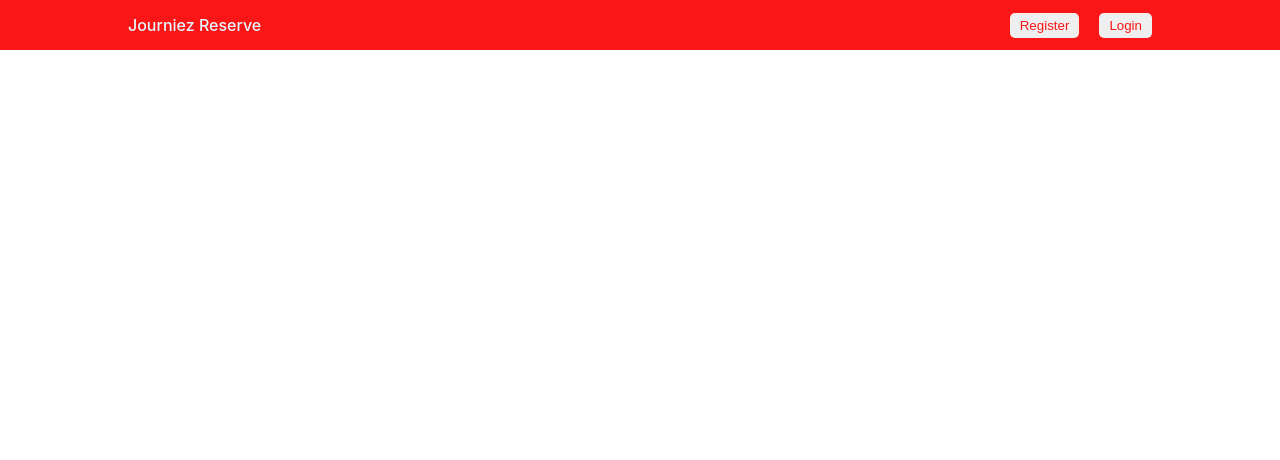
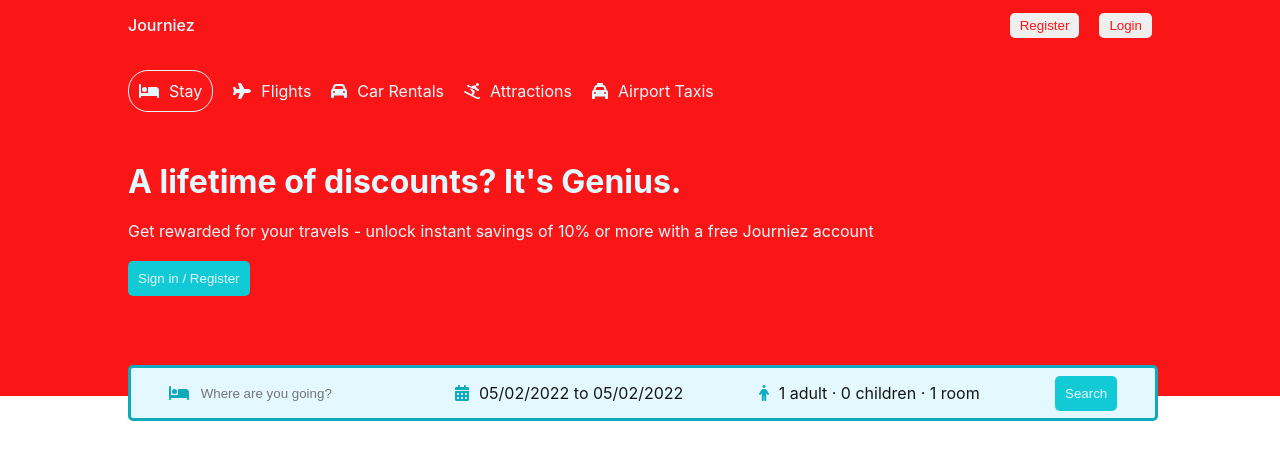
Before and after one commit to Blueprint-Avenue/journiez, a React (Create React App) app: page / in a window 1280 px wide. Shown: the top 460 px of the page. Built offline with nearby package versions, Linux system fonts and the light colour scheme.

Commit message:
completed header component

```diff
--- /dev/null
+++ b/src/components/header/Header.js
@@ -0,0 +1,188 @@
+import {
+	faBed,
+	faCalendar,
+	faCalendarDays,
+	faCar,
+	faPerson,
+	faPersonSkiing,
+	faPlane,
+	faTaxi,
+} from "@fortawesome/free-solid-svg-icons";
+import {FontAwesomeIcon} from "@fortawesome/react-fontawesome";
+import "./header.css";
+import {DateRange} from "react-date-range";
+import {useState} from "react";
+import "react-date-range/dist/styles.css";
+import "react-date-range/dist/theme/default.css";
+import {format} from "date-fns";
+
+export const Header = () => {
+	const [date, setDate] = useState([
+		{
+			startDate: new Date(),
+			endDate: new Date(),
+			key: "selection",
+		},
+	]);
+
+	const [openDate, setOpenDate] = useState(false);
+
+	const [openOptions, setOpenOptions] = useState(false);
+	const [options, setOptions] = useState({
+		adult: 1,
+		children: 0,
+		room: 1,
+	});
+
+	const handleOption = (name, operation) => {
+		setOptions((prev) => {
+			return {
+				...prev,
+				[name]: operation === "i" ? options[name] + 1 : options[name] - 1,
+			};
+		});
+	};
+
+	return (
+		<div className="header">
+			<div className="header__Container">
+				<div className="header__List">
+					<div className="header__ListItem active">
+						<FontAwesomeIcon icon={faBed} />
+						<span>Stay</span>
+					</div>
+					<div className="header__ListItem">
+						<FontAwesomeIcon icon={faPlane} />
+						<span>Flights</span>
+					</div>
+					<div className="header__ListItem">
+						<FontAwesomeIcon icon={faCar} />
+						<span>Car Rentals</span>
+					</div>
+					<div className="header__ListItem">
+						<FontAwesomeIcon icon={faPersonSkiing} />
+						<span>Attractions</span>
+					</div>
+					<div className="header__ListItem">
+						<FontAwesomeIcon icon={faTaxi} />
+						<span>Airport Taxis</span>
+					</div>
+				</div>
+				<h1 className="header__Title">A lifetime of discounts? It's Genius.</h1>
+				<p className="header_description">
+					Get rewarded for your travels - unlock instant savings of 10% or more
+					with a free Journiez account
+				</p>
+				<button className="header__button">Sign in / Register</button>
+				<div className="header__SearchBar">
+					<div className="header__SearchItem">
+						<FontAwesomeIcon icon={faBed} className="header__Icon" />
+						<input
+							type="text"
+							placeholder="Where are you going?"
+							className="header__SearchInput"
+						/>
+					</div>
+					<div className="header__SearchItem">
+						<FontAwesomeIcon icon={faCalendarDays} className="header__Icon" />
+						<span
+							onClick={() => setOpenDate(!openDate)}
+							className="header__SearchText"
+						>{`${format(date[0].startDate, "MM/dd/yyyy")} to ${format(
+							date[0].endDate,
+							"MM/dd/yyyy"
+						)} `}</span>
+						{openDate && (
+							<DateRange
+								editableDateInputs={true}
+								onChange={(item) => setDate([item.selection])}
+								moveRangeOnFirstSelection={false}
+								ranges={date}
+								className="date__Calendar"
+							/>
+						)}
+					</div>
+					<div className="header__SearchItem">
+						<FontAwesomeIcon icon={faPerson} className="header__Icon" />
+						<span
+							onClick={() => setOpenOptions(!openOptions)}
+							className="header__SearchText"
+						>
+							{`${options.adult} adult · ${options.children} children · ${options.room} room`}
+						</span>
+						{openOptions && (
+							<div className="options">
+								<div className="option__Item">
+									<span className="option__Text">Adult</span>
+									<div className="option__Counter">
+										<button
+											disabled={options.adult <= 1}
+											className="option__CounterButton"
+											onClick={() => handleOption("adult", "d")}
+										>
+											-
+										</button>
+										<span className="option__CounterNumber">
+											{options.adult}
+										</span>
+										<button
+											className="option__CounterButton"
+											onClick={() => handleOption("adult", "i")}
+										>
+											+
+										</button>
+									</div>
+								</div>
+								<div className="option__Item">
+									<span className="option__Text">Children</span>
+									<div className="option__Counter">
+										<button
+											disabled={options.children <= 0}
+											className="option__CounterButton"
+											onClick={() => handleOption("children", "d")}
+										>
+											-
+										</button>
+										<span className="option__CounterNumber">
+											{options.children}
+										</span>
+										<button
+											className="option__CounterButton"
+											onClick={() => handleOption("children", "i")}
+										>
+											+
+										</button>
+									</div>
+								</div>
+								<div className="option__Item">
+									<span className="option__Text">Rooms</span>
+									<div className="option__Counter">
+										<button
+											disabled={options.room <= 1}
+											className="option__CounterButton"
+											onClick={() => handleOption("room", "d")}
+										>
+											-
+										</button>
+										<span className="option__CounterNumber">
+											{options.room}
+										</span>
+										<button
+											className="option__CounterButton"
+											onClick={() => handleOption("room", "i")}
+										>
+											+
+										</button>
+									</div>
+								</div>
+							</div>
+						)}
+					</div>
+					<div className="header__SearchItem">
+						<button className="header__button">Search</button>
+					</div>
+				</div>
+			</div>
+		</div>
+	);
+};
--- /dev/null
+++ b/src/components/header/header.css
@@ -0,0 +1,131 @@
+.header{
+    background-color: #FA1616;
+    color: #E4F9FF;
+    display: flex;
+    justify-content: center;
+    position: relative;
+}
+
+.header__Container{
+    width: 100%;
+    max-width: 1024px;
+    margin: 20px 0px 100px 0px;
+}
+
+.header__List{
+    display: flex;
+    gap: 20px;
+}
+
+.header__ListItem{
+    display: flex;
+    align-items: center;
+    gap: 10px;
+    margin-bottom: 50px;
+}
+
+.header__ListItem.active{
+    border: 1px solid #E4F9FF;
+    padding: 10px;
+    border-radius: 20px;
+}
+
+.header_description{
+    margin: 20px 0px;
+}
+
+
+.header__button{
+    background-color: #12CAD6;
+    color: #E4F9FF;
+    border: none;
+    font-weight: 500;
+    padding: 10px;
+    cursor: pointer;
+    border-radius: 5px;
+}
+
+.header__SearchBar{
+    height: 30px;
+    background-color: #E4F9FF;
+    border: 3px solid #0FABBC;
+    display: flex;
+    align-items: center;
+    justify-content: space-around;
+    padding: 10px 0px;
+    border-radius: 5px;
+    position: absolute;
+    bottom: -25px;
+    width: 100%;
+    max-width: 1024px;
+}
+
+.header__SearchInput{
+    border: none;
+    outline: none;
+    background-color: #E4F9FF;
+}
+
+.header__SearchItem{
+    display: flex;
+    align-items: center;
+    gap: 10px;
+
+}
+
+.header__Icon{
+    color: #0FABBC;
+}
+
+.header__SearchText{
+    color: #161616;
+    cursor: pointer;
+}
+
+.date__Calendar{
+    position: absolute;
+    top: 50px;
+}
+
+.options {
+    position: absolute;
+    top: 50px;
+    background-color: #E4F9FF;
+    color: #0FABBC;
+    border-radius: 5px;
+    border: 3px solid #0FABBC;
+    -webkit-box-shadow: 0px 0px 10px -5px rgba(0,0,0,0.6);
+    box-shadow: 0px 0px 10px -5px rgba(0, 0, 0, 0.6);
+
+
+}
+
+.option__Item{
+    width: 200px;
+    display: flex;
+    justify-content: space-between;
+    margin: 10px;
+}
+
+.option__Counter{
+    display: flex;
+    align-items: center;
+    gap: 10px;
+    font-size: 12px;
+    color: #161616;
+}
+
+
+.option__CounterButton{
+    width: 30px;
+    height: 30px;
+    border: 1px solid #12CAD6;
+    color: #12CAD6;
+    cursor: pointer;
+    background-color: #E4F9FF;
+
+}
+
+.option__CounterButton:disabled{
+    cursor: not-allowed;
+}
--- a/src/components/navbar/Navbar.js
+++ b/src/components/navbar/Navbar.js
@@ -4,7 +4,7 @@
 	return (
 		<div className="navbar">
 			<div className="nav__Container">
-				<span className="logo">Journiez Reserve</span>
+				<span className="logo">Journiez</span>
 				<div className="nav__Items">
 					<button className="nav__button">Register</button>
 					<button className="nav__button">Login</button>
--- a/src/components/navbar/navbar.css
+++ b/src/components/navbar/navbar.css
@@ -20,8 +20,6 @@
 
 }
 
-.nav__Items{}
-
 .nav__button{
     margin-left: 20px;
     border: none;
--- a/src/pages/home/Home.js
+++ b/src/pages/home/Home.js
@@ -1,10 +1,12 @@
 import "./home.css";
 import {Navbar} from "../../components/navbar/Navbar";
+import {Header} from "../../components/header/Header";
 
 export const Home = () => {
 	return (
 		<div>
 			<Navbar />
+			<Header />
 		</div>
 	);
 };
```
Also changed, not shown: 1 other file (tests, documents, lock files or other folders).
